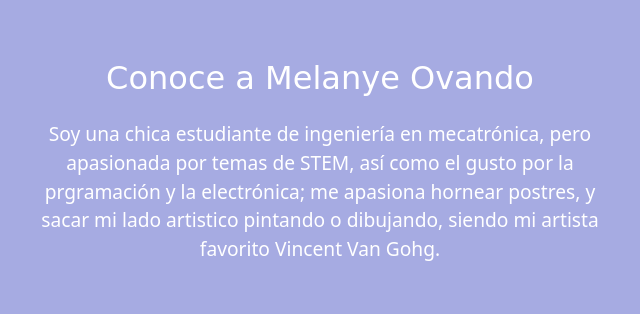
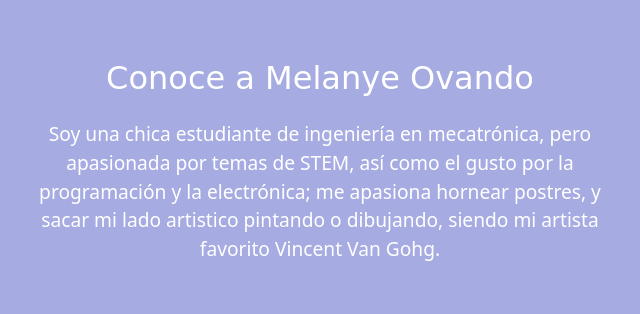
Before and after one commit to Montse-Ovando/Portafolio, a plain HTML site: page index.html in a window 1280 px wide. Shown: the part 1100-1414 px from the top of the page, 320-960 px from the left. Drawn offline with nearby package versions, Linux system fonts and the light colour scheme; a web font is replaced by a local one.

Commit message:
Update index.html

```diff
--- a/index.html
+++ b/index.html
@@ -70,7 +70,7 @@
     <section id="sobre-mi" class="sobre-mi seccion-oscura">
       <div class="contenedor">
         <h2 class="seccion-titulo">Conoce a Melanye Ovando</h2>
-        <p class="seccion-texto">Soy una chica estudiante de ingeniería en mecatrónica, pero apasionada por temas de STEM, así como el gusto por la prgramación y la electrónica; me apasiona hornear postres, y sacar mi lado artistico pintando o dibujando, siendo mi artista favorito Vincent Van Gohg.</p>
+        <p class="seccion-texto">Soy una chica estudiante de ingeniería en mecatrónica, pero apasionada por temas de STEM, así como el gusto por la programación y la electrónica; me apasiona hornear postres, y sacar mi lado artistico pintando o dibujando, siendo mi artista favorito Vincent Van Gohg.</p>
       </div>
     </section>
 
```
